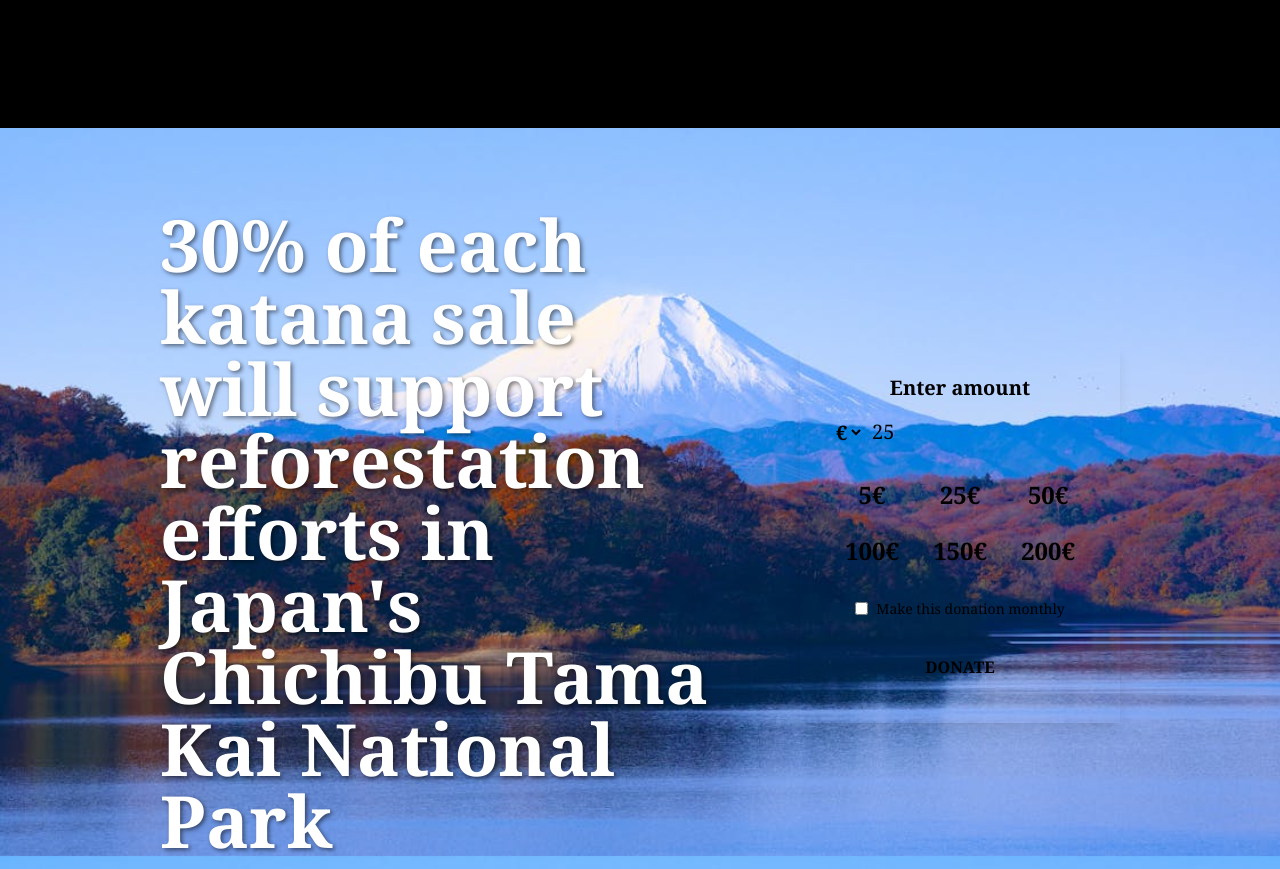
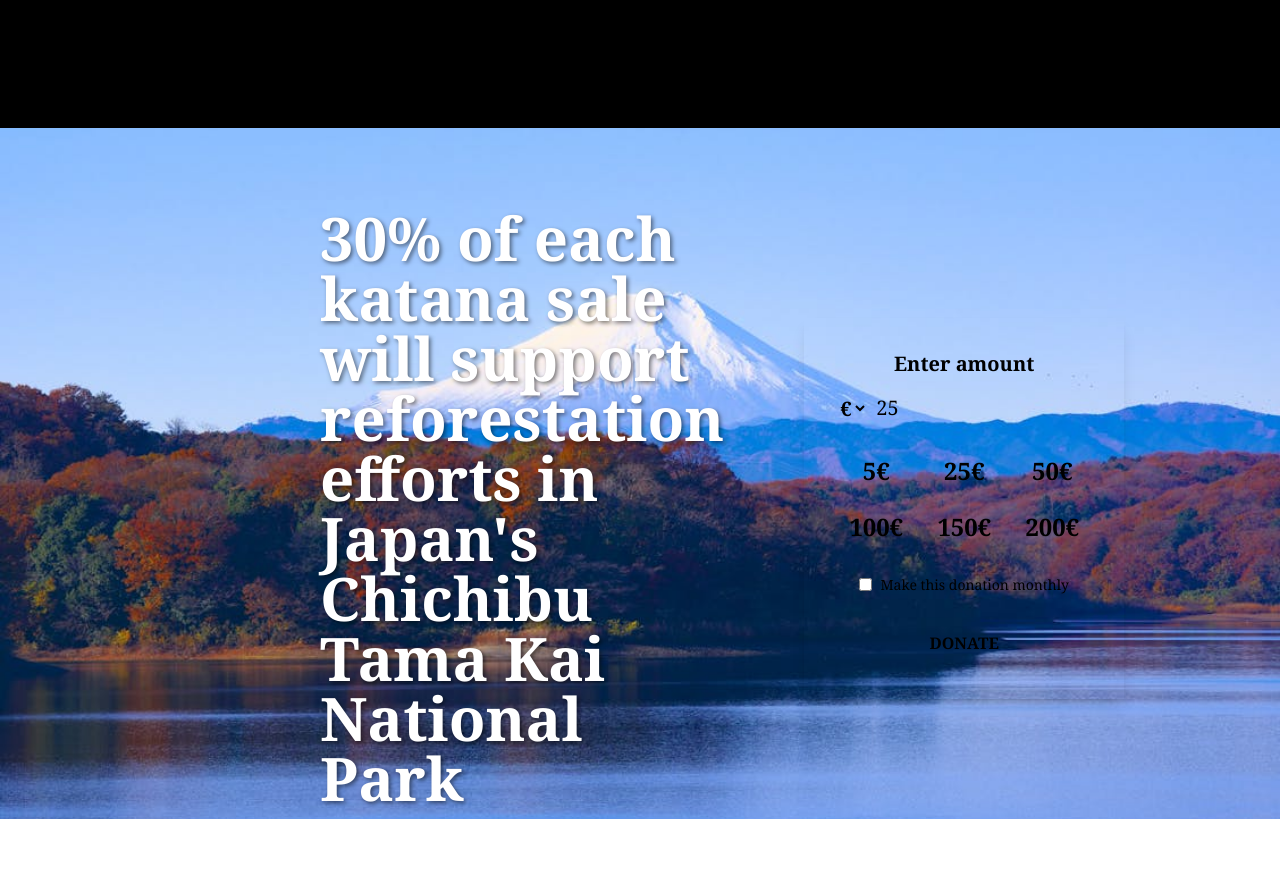
Before and after one commit to ynz20/ProjecteBladeOfHonor, a website built with Vite: page src/charityworkpage.html in a window 1280 px wide. After the commit the page ends 819 px from the top, so only its background shows below. Built offline with nearby package versions, Linux system fonts and the light colour scheme.

Commit message:
ajustem el text

```diff
--- a/src/charityworkpage.html
+++ b/src/charityworkpage.html
@@ -8,7 +8,7 @@
     <script src="https://cdn.tailwindcss.com"></script>
   </head>
   <body
-    class="bg-[url('../public/img/fondo20.jpeg')] bg-cover bg-white-japan font-serif"
+    class="bg-[url('/img/fondo20.jpeg')] bg-cover bg-white-japan font-serif"
   >
     <nav
       class="bg-black text-white-japan py-4 flex justify-between items-center"
@@ -68,10 +68,10 @@
     </div>
 
     <div
-      class="flex flex-col md:flex-row gap-20 items-center w-full px-4 md:px-40 mt-20"
+      class="flex flex-col md:flex-row gap-20 items-center w-full px-4 md:px-80 mt-20"
     >
       <h1
-        class="text-4xl md:text-7xl text-white max-w-[800px] font-bold"
+        class="text-4xl md:text-6xl text-white max-w-[800px] font-bold"
         style="text-shadow: 2px 2px 4px rgba(0, 0, 0, 0.5)"
       >
         <span class="text-red-japan">30%</span> of each katana sale will support
```
